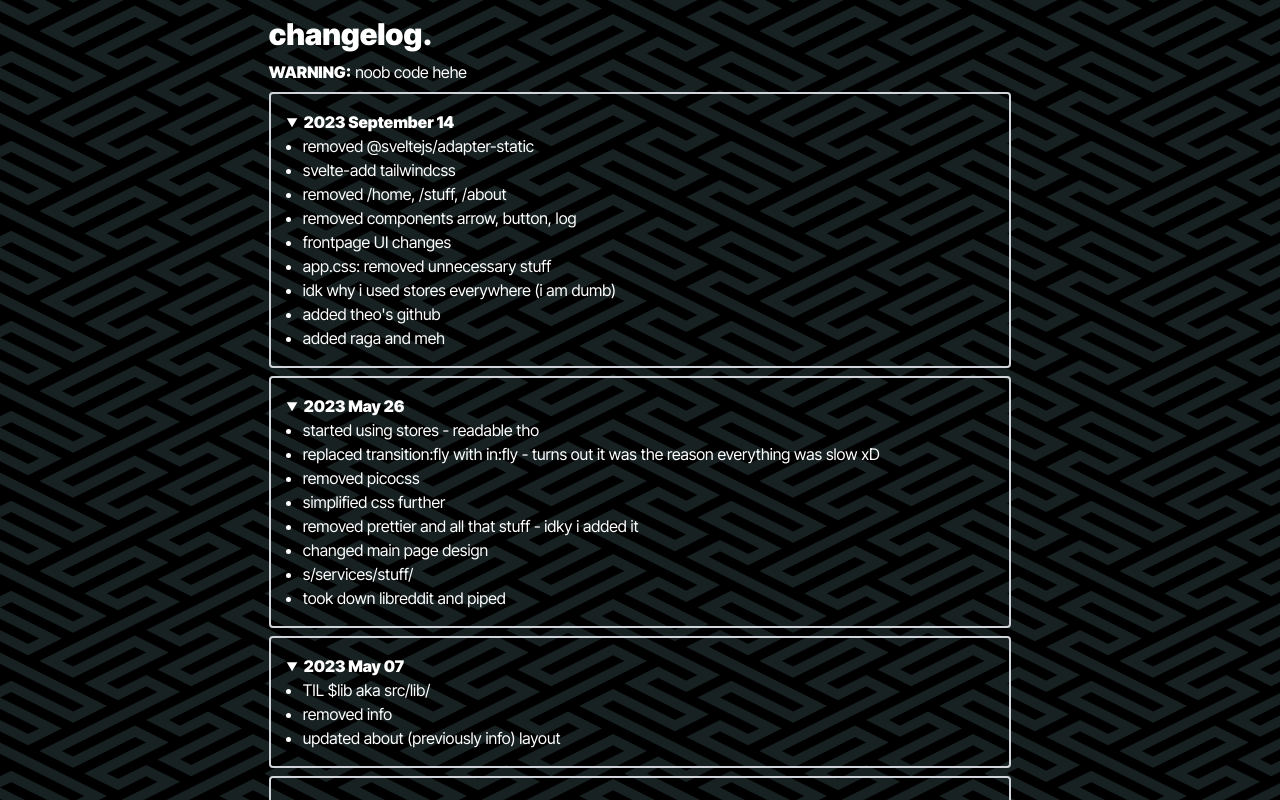
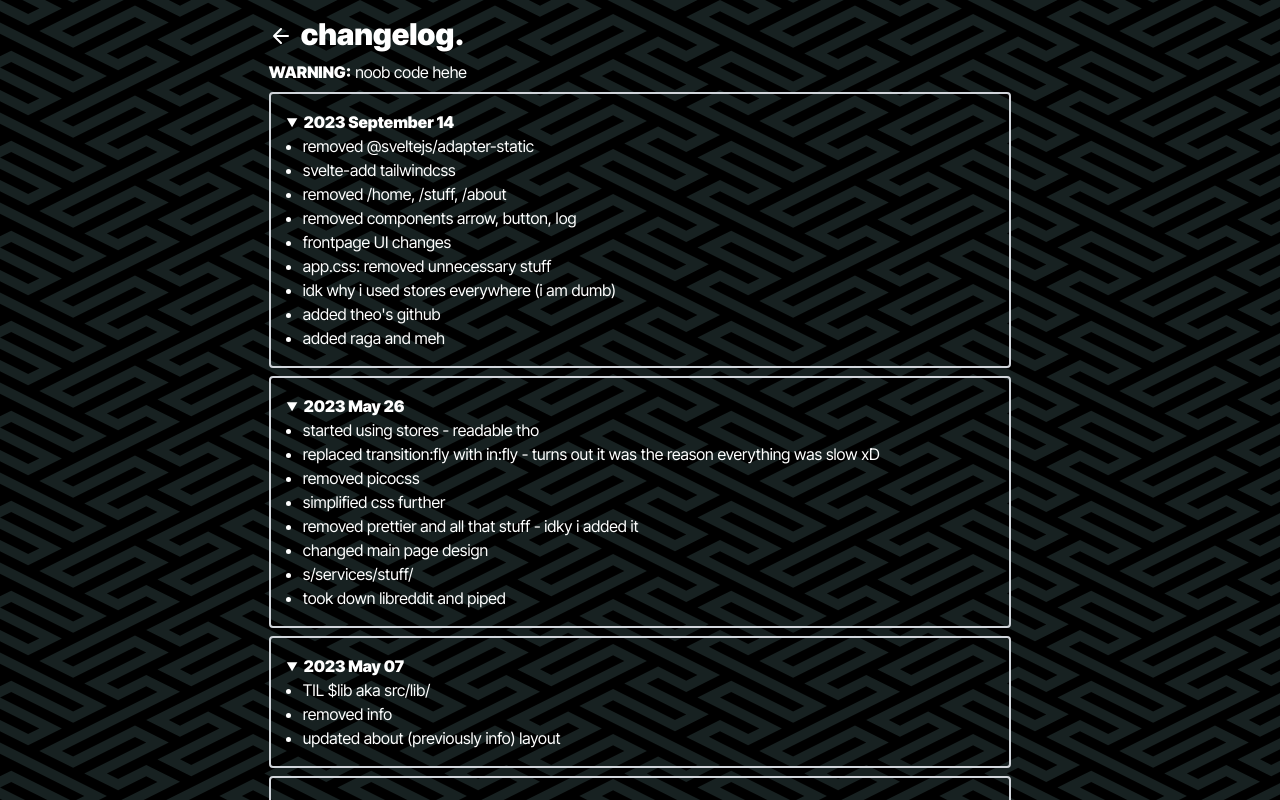
Before and after one commit to TheoIsDumb/vkdbois.xyz, a SvelteKit app: page /changelog in a window 1280 px wide. Shown: the top 800 px of the page. Built offline with nearby package versions, Linux system fonts and the light colour scheme.

Commit message:
added back arrow to changelog

```diff
--- a/src/routes/changelog/+page.svelte
+++ b/src/routes/changelog/+page.svelte
@@ -2,7 +2,13 @@
     import { logs } from '$lib/logs.js'
 </script>
 
-<h1 class="font-bold text-3xl mb-2">changelog.</h1>
+<div class="title flex items-center gap-2 mb-2">
+    <a href="/">
+        <svg class="h-6 w-6 mt-1" xmlns="http://www.w3.org/2000/svg" width="24" height="24" viewBox="0 0 24 24"><path fill="none" stroke="currentColor" stroke-linecap="round" stroke-linejoin="round" stroke-width="2" d="M5 12h14m-7-7l-7 7l7 7"/></svg>
+    </a>
+
+    <h1 class="font-bold text-3xl">changelog.</h1>
+</div>
 
 <p class="mb-2"><b>WARNING:</b> noob code hehe</p>
 
```
